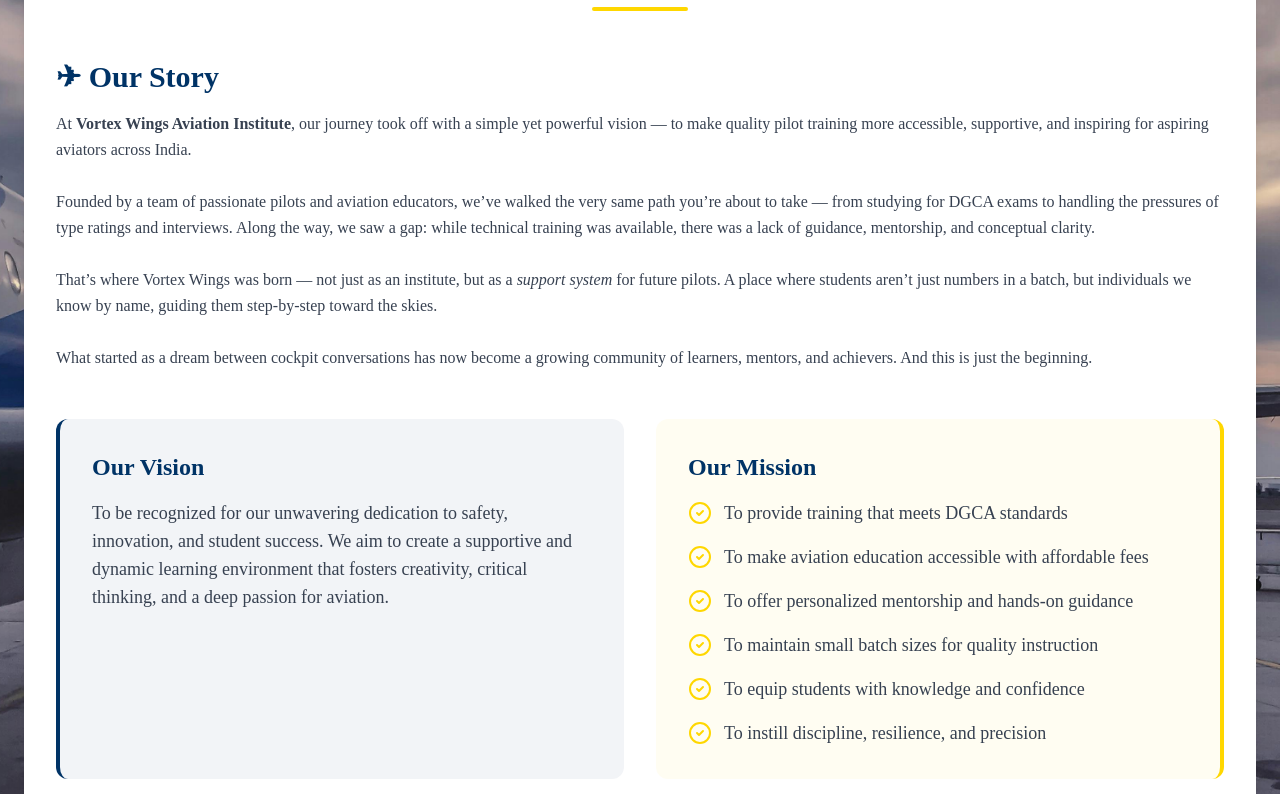
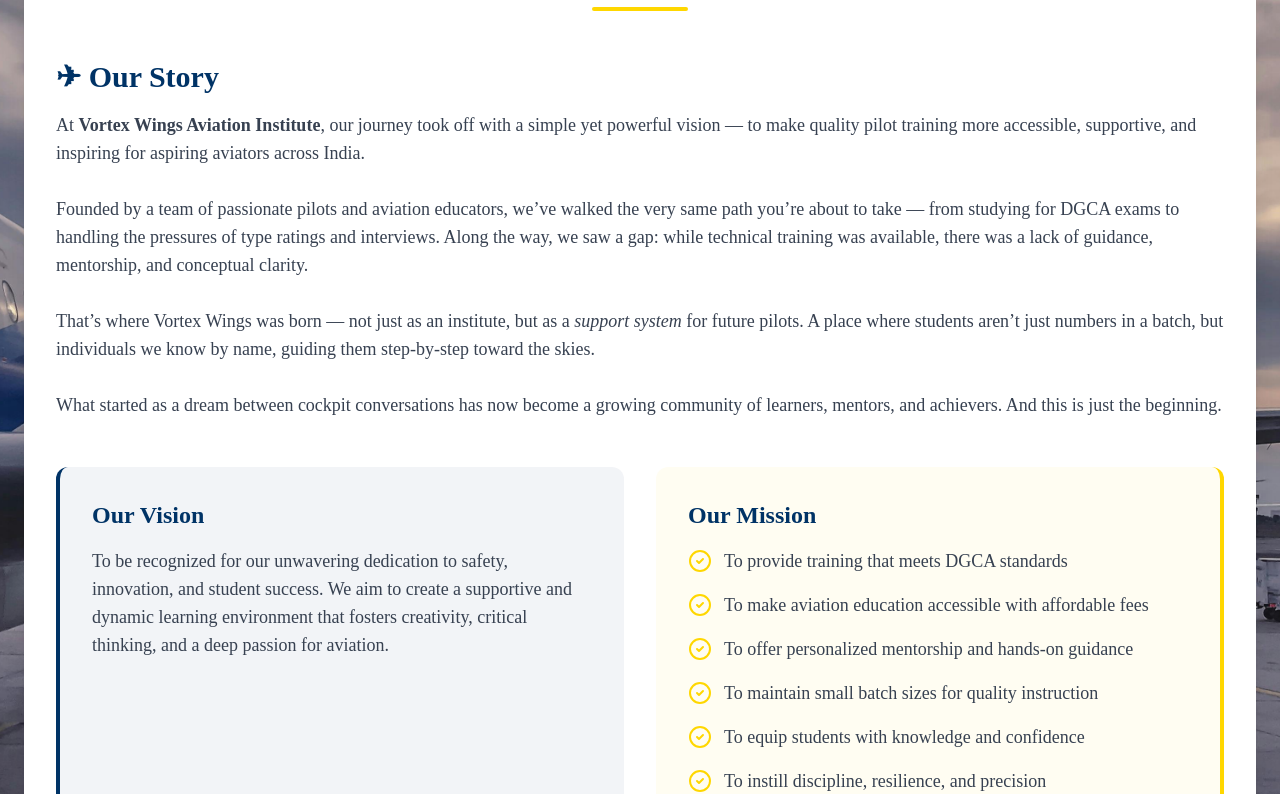
Before and after one commit to Yash-Aanand/vortexwings, a React (Vite) app: page / in a window 1280 px wide. Shown: the part 993-1787 px from the top of the page. Built offline with nearby package versions, Linux system fonts and the light colour scheme.

Commit message:
caps course title and about us text adjust

```diff
--- a/src/components/AboutSection.tsx
+++ b/src/components/AboutSection.tsx
@@ -35,7 +35,7 @@
             <h2 className="text-3xl font-bold text-navy-blue mb-4">
               ✈ Our Story
             </h2>
-            <p className="text-gray-700 leading-relaxed space-y-2 text-md xs:text-lg">
+            <p className="text-gray-700 leading-relaxed space-y-2 text-md sm:text-lg">
               At <strong>Vortex Wings Aviation Institute</strong>, our journey
               took off with a simple yet powerful vision — to make quality pilot
               training more accessible, supportive, and inspiring for aspiring
--- a/src/components/OurSubjectSection.tsx
+++ b/src/components/OurSubjectSection.tsx
@@ -142,7 +142,7 @@
                 </div>
 
                 <div className="pl-2 pt-4">
-                  <h3 className="text-xl font-bold text-navy-blue mb-1">
+                  <h3 className="text-xl font-bold uppercase text-navy-blue mb-1">
                     {service.title}
                   </h3>
                   <p className="text-sm text-yellow-700 font-medium mb-2 italic">
```
